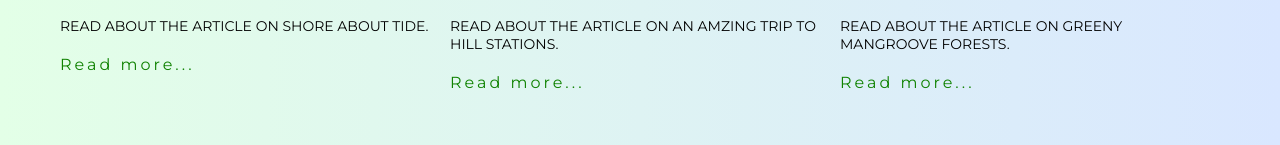
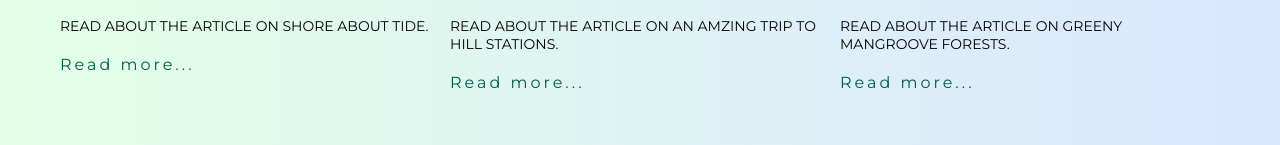
Before and after one commit to mitraPhoto/Mitra_cp, a plain HTML site: page index.html in a window 1280 px wide. Shown: the part 2864-3009 px from the top of the page. Drawn offline with nearby package versions, Linux system fonts and the light colour scheme.

Commit message:
Update style.css

```diff
--- a/style.css
+++ b/style.css
@@ -340,7 +340,7 @@ a{
     letter-spacing: 3px;
 }
 .blog1 a{
-    color:#0f8200;
+    color:#005e42;
 }
 #gallery a{
     color:black;
```
